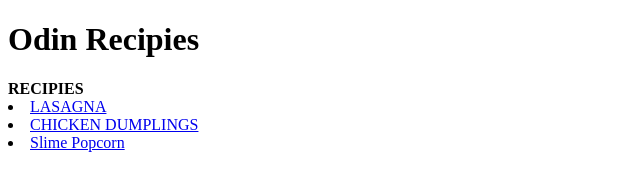
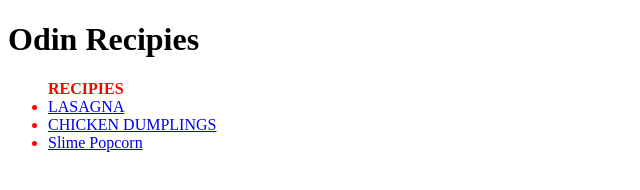
Before and after one commit to sourav7274/odin-recipies, a plain HTML site: page index.html in a window 1280 px wide. Shown: the whole page, without its empty margins (0-640 px from the left). Drawn offline with Linux system fonts and the light colour scheme; files that its build step writes are made by us from their sources.

Commit message:
Add files via upload

```diff
--- a/index.html
+++ b/index.html
@@ -1,14 +1,14 @@
 <!DOCTYPE html>
 <html lang="en">
 <head>
-
+   <link rel="stylesheet" href="recipies/style.css">
 </head>
 <body>
     <h1>Odin Recipies</h1>
-       <ul></ul><strong>RECIPIES</strong>
-         <li><a href="odin-recipies/recipies/lasagna.html">LASAGNA</a></li>
-         <li><a href="odin-recipies/recipies/Chicken Dumplings.html">CHICKEN DUMPLINGS</a></li>
-         <li><a href="odin-recipies/recipies/Slime Popcorn.html">Slime Popcorn</a></li>
+       <ul class="list"><strong>RECIPIES</strong>
+         <li><a href="recipies/lasagna.html">LASAGNA</a></li>
+         <li><a href="recipies/Chicken Dumplings.html">CHICKEN DUMPLINGS</a></li>
+         <li><a href="recipies/Slime Popcorn.html">Slime Popcorn</a></li>
         </ul>
 </body>
 </html>
```
Also changed, not shown: 1 other file.
